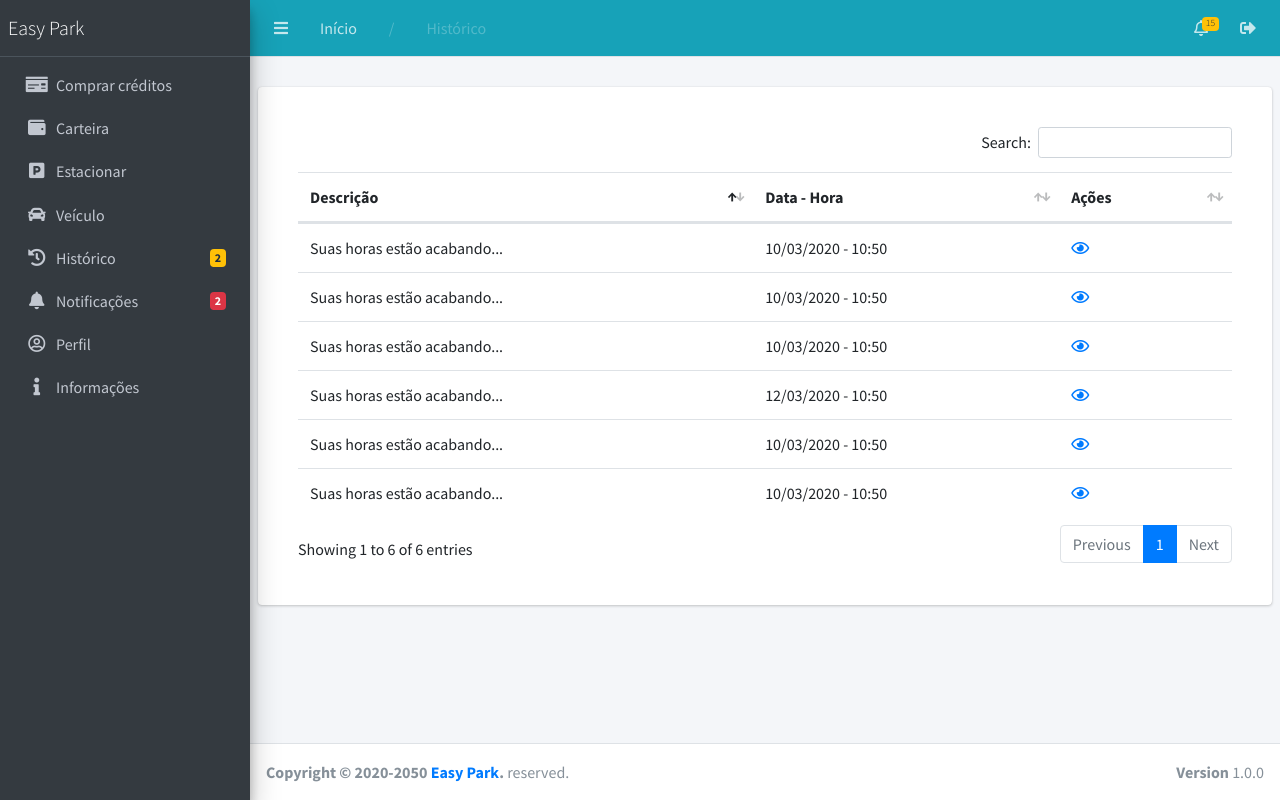
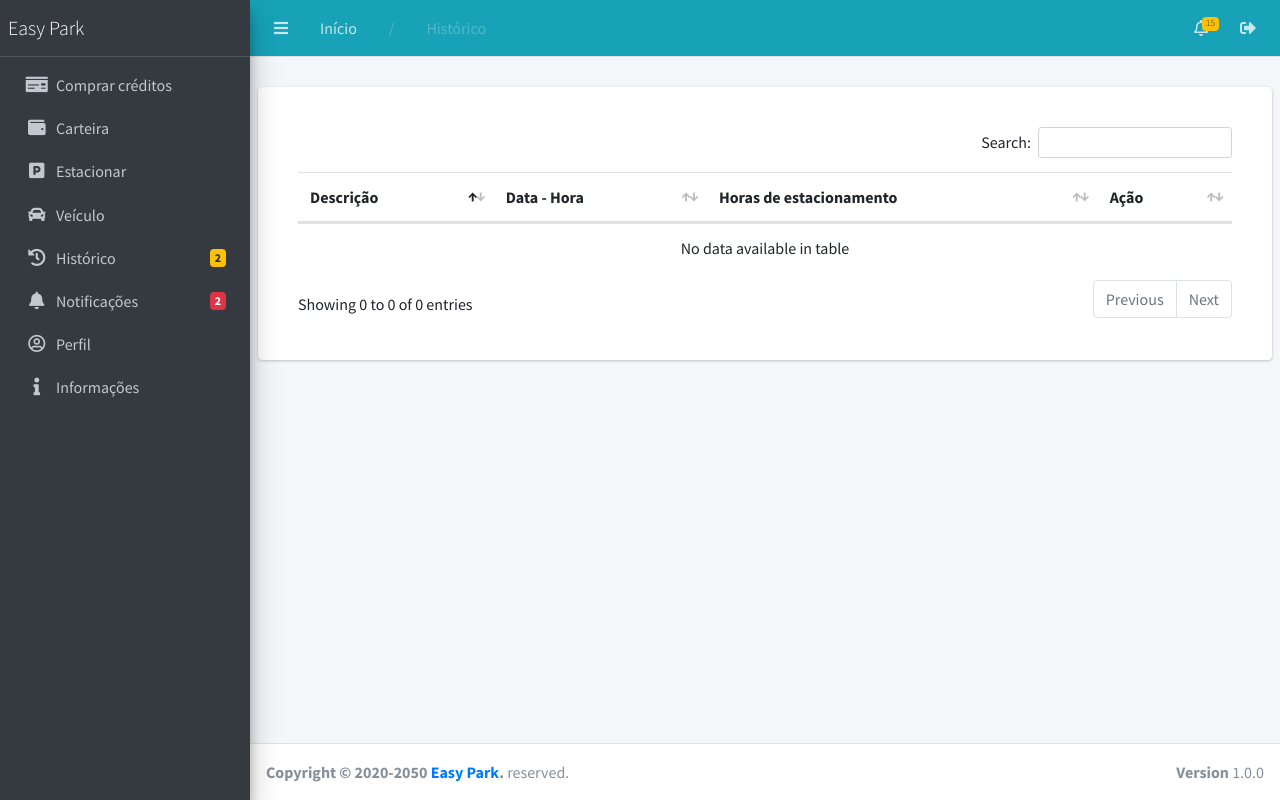
Before and after one commit to rauanisanfelice/easy-park, a Django app: page /historico/ in a window 1280 px wide. Run offline with Django 3.2, Linux system fonts and the light colour scheme; tables that the repository leaves empty hold one stand-in row (values such as "Sample post"); some libraries are stand-ins or nearby versions.

Commit message:
Listagem de paradas

```diff
--- a/usuario/templates/historico.html
+++ b/usuario/templates/historico.html
@@ -27,40 +27,21 @@
                     <tr>
                         <th>Descrição</th>
                         <th>Data - Hora</th>
-                        <th>Ações</th>
+                        <th>Horas de estacionamento</th>
+                        <th>Ação</th>
                     </tr>
                 </thead>
                 <tbody>
+                    {% if paradas %}
+                    {% for parada in paradas %}
                     <tr>
-                        <td>Suas horas estão acabando...</td>
-                        <td>10/03/2020 - 10:50</td>
-                        <td><a href="#" ><i class="far fa-eye"></i></a></td>
+                        <td>{{ parada.veiculo.placa }}</td>
+                        <td>{{ parada.data_parada }}</td>
+                        <td>{{ parada.quantidade_horas.descricao_horas }}</td>
+                        <td></td>
                     </tr>
-                    <tr>
-                        <td>Suas horas estão acabando...</td>
-                        <td>10/03/2020 - 10:50</td>
-                        <td><a href="#" ><i class="far fa-eye"></i></a></td>
-                    </tr>
-                    <tr>
-                        <td>Suas horas estão acabando...</td>
-                        <td>10/03/2020 - 10:50</td>
-                        <td><a href="#" ><i class="far fa-eye"></i></a></td>
-                    </tr>
-                    <tr>
-                        <td>Suas horas estão acabando...</td>
-                        <td>12/03/2020 - 10:50</td>
-                        <td><a href="#" ><i class="far fa-eye"></i></a></td>
-                    </tr>
-                    <tr>
-                        <td>Suas horas estão acabando...</td>
-                        <td>10/03/2020 - 10:50</td>
-                        <td><a href="#" ><i class="far fa-eye"></i></a></td>
-                    </tr>
-                    <tr>
-                        <td>Suas horas estão acabando...</td>
-                        <td>10/03/2020 - 10:50</td>
-                        <td><a href="#" ><i class="far fa-eye"></i></a></td>
-                    </tr>
+                    {% endfor %}
+                    {% endif %}
                 </tbody>
             </table>
         </div>
```
